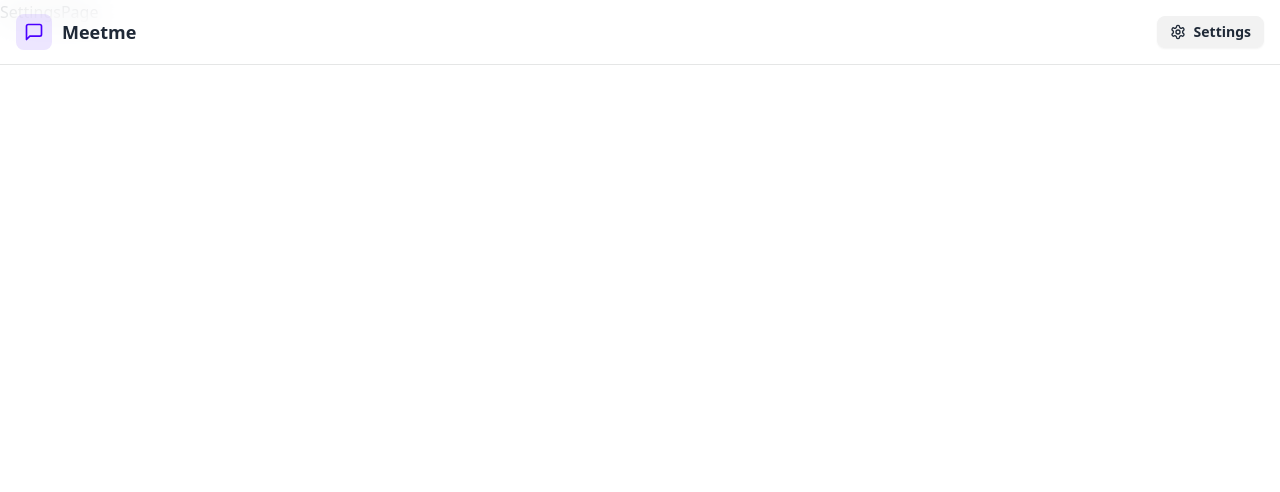
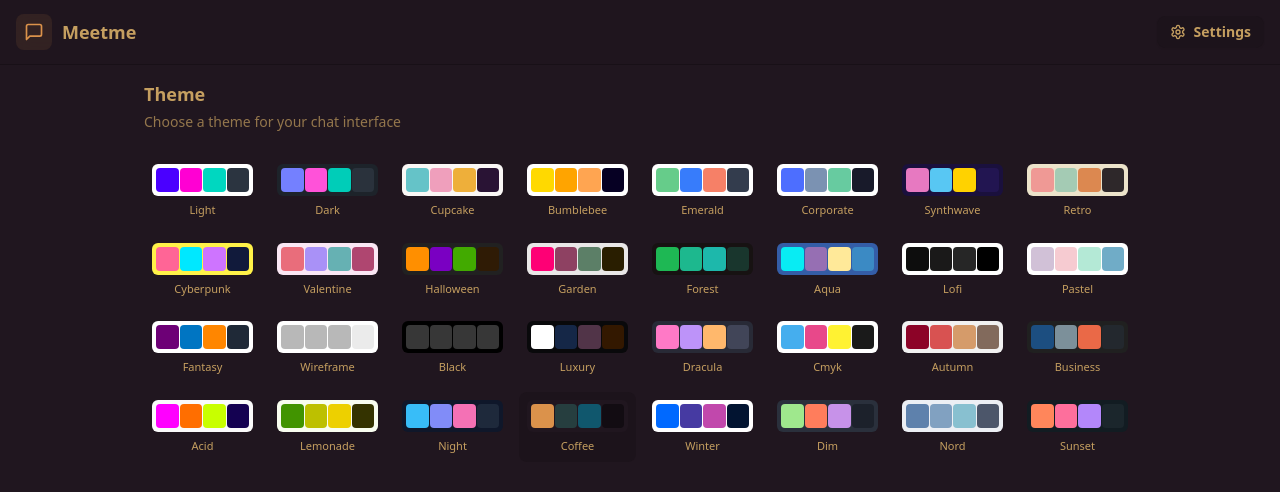
Before and after one commit to kitessafikadu/Meetme_MERN, a React (Vite) app in the folder frontend/: page /settings in a window 1280 px wide. Shown: the top 492 px of the page. Built offline with nearby package versions, Linux system fonts and the light colour scheme; no server answers.

Commit message:
Refactor theme management: restore THEMES constant and implement theme selection in SettingsPage

```diff
--- a/frontend/src/App.jsx
+++ b/frontend/src/App.jsx
@@ -11,10 +11,12 @@
 import ProfilePage from "./pages/ProfilePage";
 
 import { useAuthStore } from "./store/useAuthStore";
+import { useThemeStore } from "./store/useThemeStore";
 import { Toaster } from "react-hot-toast";
 
 const App = () => {
   const { authUser, checkAuth, isCheckingAuth } = useAuthStore();
+  const { theme } = useThemeStore();
 
   useEffect(() => {
     checkAuth();
@@ -30,7 +32,7 @@
     );
 
   return (
-    <div>
+    <div data-theme={theme}>
       <NavBar />
       <Routes>
         <Route
--- a/frontend/src/pages/SettingsPage.jsx
+++ b/frontend/src/pages/SettingsPage.jsx
@@ -1,7 +1,59 @@
-import React from "react";
+import { THEMES } from "../constants";
+import { useThemeStore } from "../store/useThemeStore";
+
+import { Send } from "lucide-react";
+
+const PREVIEW_MESSAGES = [
+  { id: 1, content: "Hey! How's it going?", isSent: false },
+  {
+    id: 2,
+    content: "I'm doing great! Just working on some new features.",
+    isSent: true,
+  },
+];
 
 const SettingsPage = () => {
-  return <div>SettingsPage</div>;
+  const { theme, setTheme } = useThemeStore();
+  return (
+    <div className="h-screen container mx-auto px-4 pt-20 max-w-5xl">
+      <div className="space-y-6">
+        <div className="flex flex-col gap-1">
+          <h2 className="text-lg font-semibold">Theme</h2>
+          <p className="text-sm text-base-content/70">
+            Choose a theme for your chat interface
+          </p>
+        </div>
+
+        <div className="grid grid-cols-4 sm:grid-cols-6 md:grid-cols-8 gap-2">
+          {THEMES.map((t) => (
+            <button
+              key={t}
+              className={`
+                group flex flex-col items-center gap-1.5 p-2 rounded-lg transition-colors
+                ${theme === t ? "bg-base-200" : "hover:bg-base-200/50"}
+              `}
+              onClick={() => setTheme(t)}
+            >
+              <div
+                className="relative h-8 w-full rounded-md overflow-hidden"
+                data-theme={t}
+              >
+                <div className="absolute inset-0 grid grid-cols-4 gap-px p-1">
+                  <div className="rounded bg-primary"></div>
+                  <div className="rounded bg-secondary"></div>
+                  <div className="rounded bg-accent"></div>
+                  <div className="rounded bg-neutral"></div>
+                </div>
+              </div>
+              <span className="text-[11px] font-medium truncate w-full text-center">
+                {t.charAt(0).toUpperCase() + t.slice(1)}
+              </span>
+            </button>
+          ))}
+        </div>
+      </div>
+    </div>
+  );
 };
 
 export default SettingsPage;
```
Also changed, not shown: frontend/src/constants/index.js (renamed from frontend/constants/index.js).
